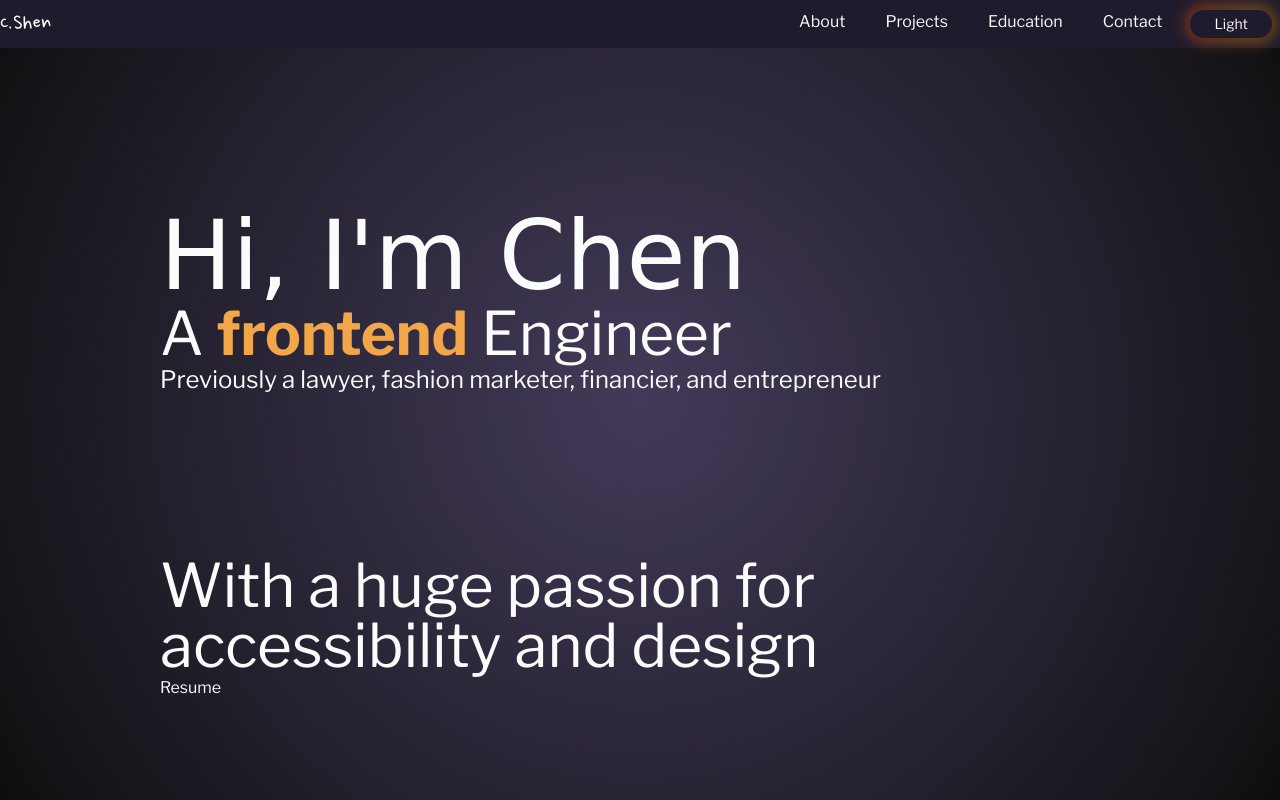
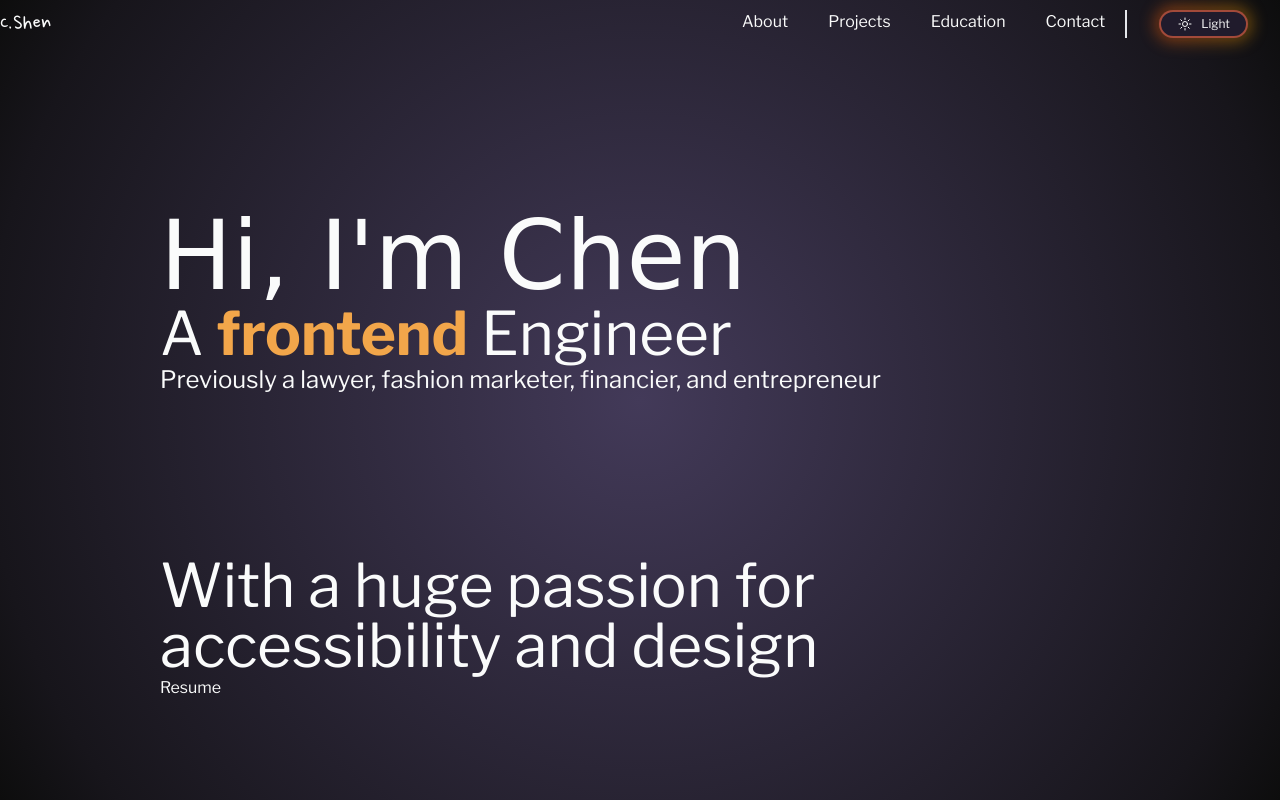
Before and after one commit to ChTiSh/ChTiSh.github.io, a React (Create React App) app in the folder my-app/: page / in a window 1280 px wide. Shown: the top 800 px of the page. Built offline with nearby package versions, Linux system fonts and the light colour scheme; a web font is replaced by a local one.

Commit message:
add dark mode button

```diff
--- a/my-app/src/App.js
+++ b/my-app/src/App.js
@@ -1,10 +1,12 @@
 import './App.css';
 import FeaturedProject from './components/FeaturedProject.jsx';
 import ContactCard from './components/ContactCard.jsx';
-import { useEffect, useState } from 'react';
+import { useEffect, useState, createContext } from 'react';
 import AboutMe from './components/AboutMe.jsx';
 import NavBar from './components/NavBar.jsx';
 import SideBar from './components/SideBar.jsx';
+
+export const ThemeContext = createContext();
 
 function App() {
   const [isSideBarOpen, setIsSideBarOpen] = useState(false);
@@ -12,6 +14,11 @@ function App() {
     setIsSideBarOpen(!isSideBarOpen);
   }
 
+  const [isLightMode, setLightMode] = useState(false);
+  const setMode = () => {
+    setLightMode(!isLightMode);
+    console.log('button is clicked')
+}
 
   //placeholder for intersection observer
   useEffect(() => {
@@ -37,10 +44,11 @@ function App() {
   }, []);
 
   return (
+    <ThemeContext.Provider value={{isLightMode, setMode}}>
     <div className="App">
       {/* The <header> element shows the navigation or the opening part of the web page. */}
       <header className="App-header">
-        <nav className="App-nav flex justify-between sticky top-0 h-12 bg-dark items-center">
+        <nav className="App-nav flex justify-between sticky top-0 h-12 items-center">
           <div className="logo nav-left">
             <a href="#home"><button className='font-logo text-2xl'>C.Shen</button></a>
           </div>
@@ -134,6 +142,7 @@ function App() {
         </div>
       </footer>
     </div>
+    </ThemeContext.Provider>
   );
 }
 
--- /dev/null
+++ b/my-app/src/components/ButtonDarkGlow.jsx
@@ -0,0 +1,14 @@
+const ButtonDarkGlow = ({buttonText, icon, onClick}) => {
+    return (
+        <div className='relative group cursor-pointer mx-8'>
+            <div class='absolute -inset-1 bg-gradient-to-r from-purple-700 to-black rounded-full blur opacity-50 group-hover:opacity-100 transition duration-1000 group-hover:duration-200'></div>
+            <div className='relative bg-light text-dark ring-2 px-4 py-1 ring-gray-900/5 rounded-full border-2 border-primary/[.80] hover:border-dark/[0.7] leading-none flex items-top justify-start'>
+                <button className='text-xs flex gap-x-2 items-center' onClick={onClick}>
+                   {icon}{buttonText}
+                </button>
+            </div>
+        </div>
+    );
+};
+
+export default ButtonDarkGlow;
--- a/my-app/src/components/ButtonGlow.jsx
+++ /dev/null
@@ -1,12 +0,0 @@
-const ButtonGlow = ({buttonText}) => {
-    return (
-        <div className='relative group cursor-pointer mx-2'>
-            <div class='absolute -inset-1 bg-gradient-to-r from-orange-600 to-yellow-600 rounded-full blur opacity-50 group-hover:opacity-100 transition duration-1000 group-hover:duration-200'></div>
-            <div className='relative bg-dark ring-2 px-6 py-1 ring-gray-900/5 rounded-full leading-none flex items-top justify-start space-x-6'>
-                <button className='text-sm'>{buttonText}</button>
-            </div>
-        </div>
-    );
-};
-
-export default ButtonGlow;
--- /dev/null
+++ b/my-app/src/components/ButtonSunGlow.jsx
@@ -0,0 +1,14 @@
+const ButtonSunGlow = ({buttonText, icon, onClick}) => {
+    return (
+        <div className='relative group cursor-pointer mx-8'>
+            <div class='absolute -inset-1 bg-gradient-to-r from-orange-600 to-yellow-600 rounded-full blur opacity-50 group-hover:opacity-100 transition duration-1000 group-hover:duration-200'></div>
+            <div className='relative bg-dark hover:bg-primary ring-2 px-4 py-1 ring-gray-900/5 rounded-full border-2 border-warning/[.70] hover:border-accent/[0.7] leading-none flex items-top justify-start '>
+                <button className='text-xs flex gap-x-2 items-center' onClick={onClick}>
+                   {icon}{buttonText}
+                </button>
+            </div>
+        </div>
+    );
+};
+
+export default ButtonSunGlow;
--- a/my-app/src/components/NavBar.jsx
+++ b/my-app/src/components/NavBar.jsx
@@ -1,18 +1,35 @@
-import ButtonGlow from './ButtonGlow';
+import ButtonSunGlow from './ButtonSunGlow';
+import ButtonDarkGlow from './ButtonDarkGlow';
+import { useContext } from 'react';
+import { ThemeContext } from '../App';
 
 //this is the navbar component for desktop view
 const NavBar = () => {
+
+    const { isLightMode, setMode } = useContext(ThemeContext);
+    const sun = <svg xmlns="http://www.w3.org/2000/svg" fill="none" viewBox="0 0 24 24" strokeWidth={1.5} stroke="currentColor" className="w-4 h-4 hover:text-accent">
+                    <path strokeLinecap="round" strokeLinejoin="round" d="M12 3v2.25m6.364.386-1.591 1.591M21 12h-2.25m-.386 6.364-1.591-1.591M12 18.75V21m-4.773-4.227-1.591 1.591M5.25 12H3m4.227-4.773L5.636 5.636M15.75 12a3.75 3.75 0 1 1-7.5 0 3.75 3.75 0 0 1 7.5 0Z" />
+                </svg>
+    const moon = <svg xmlns="http://www.w3.org/2000/svg" fill="#0F172A" viewBox="0 0 24 24" strokeWidth={1.5} stroke="currentColor" className="w-4 h-4 hover:text-dark">
+                    <path strokeLinecap="round" strokeLinejoin="round" d="M21.752 15.002A9.72 9.72 0 0 1 18 15.75c-5.385 0-9.75-4.365-9.75-9.75 0-1.33.266-2.597.748-3.752A9.753 9.753 0 0 0 3 11.25C3 16.635 7.365 21 12.75 21a9.753 9.753 0 0 0 9.002-5.998Z" />
+                </svg>
+
+
     return (
         <div  className="hidden tablet:block " >
             <div className="logo nav-right flex justify-between align-middle desktop:text-xl">
-                <ul className='flex text-base'>
-                    <li className='px-5'><a href="#aboutme">About</a></li>
-                    <li className='px-5'><a href="#projects">Projects</a></li>
-                    <li className='px-5'><a href="#education">Education</a></li>
-                    <li className='px-5'><a href="#contact">Contact</a></li>
+                <ul className='flex text-base border-r-2 '>
+                    <li className='px-5 hover:border-b rounded border-accent'><a href="#aboutme">About</a></li>
+                    <li className='px-5 hover:border-b rounded border-accent'><a href="#projects">Projects</a></li>
+                    <li className='px-5 hover:border-b rounded border-accent'><a href="#education">Education</a></li>
+                    <li className='px-5 hover:border-b rounded border-accent'><a href="#contact">Contact</a></li>
                 </ul>
                 <div className="mode-switch desktop:text-base">
-                    <ButtonGlow buttonText='Light' />
+                    {!isLightMode ?
+                    <ButtonSunGlow buttonText='Light' icon={sun} onClick={setMode} />
+                    :
+                    <ButtonDarkGlow buttonText='Dark' icon={moon} onClick={setMode} />
+                    }
                 </div>
             </div>
         </div>
--- a/my-app/tailwind.config.js
+++ b/my-app/tailwind.config.js
@@ -10,6 +10,7 @@ module.exports = {
         'accent':'#f2a64a',
         'dark': '#201B2C',
         'warning': '#d95e41',
+        'light': '#FAFBFB',
       },
       fontFamily: {
         'sans':['Libre Franklin', '-apple-system', 'BlinkMacSystemFont', 'system-ui', 'Segoe UI', 'Roboto', 'Oxygen',
```
